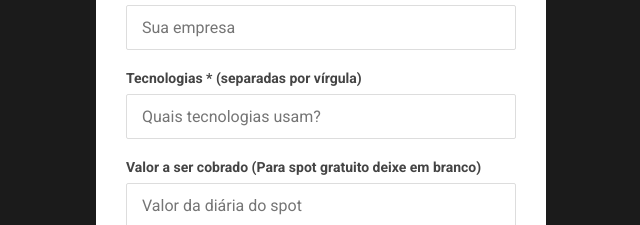
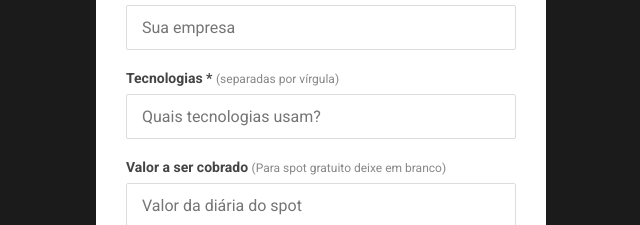
Before and after one commit to alves-victor/DevSpot, a React (Create React App) app in the folder FrontEnd/frontend/: page /newspot in a window 1280 px wide. Shown: the part 429-654 px from the top of the page, without its empty margins (319-959 px from the left). Built offline with nearby package versions, Linux system fonts and the light colour scheme.

Commit message:
estilo para tag span

```diff
--- a/FrontEnd/frontend/src/App.css
+++ b/FrontEnd/frontend/src/App.css
@@ -63,6 +63,12 @@ body{
   margin-bottom: 8px;
 }
 
+.content form label span{
+  color: #888;
+  font-size: 12px;
+  font-weight: normal;
+}
+
 .content form input{
 	margin-bottom: 20px;
 	border: 1px solid #ddd;
```
